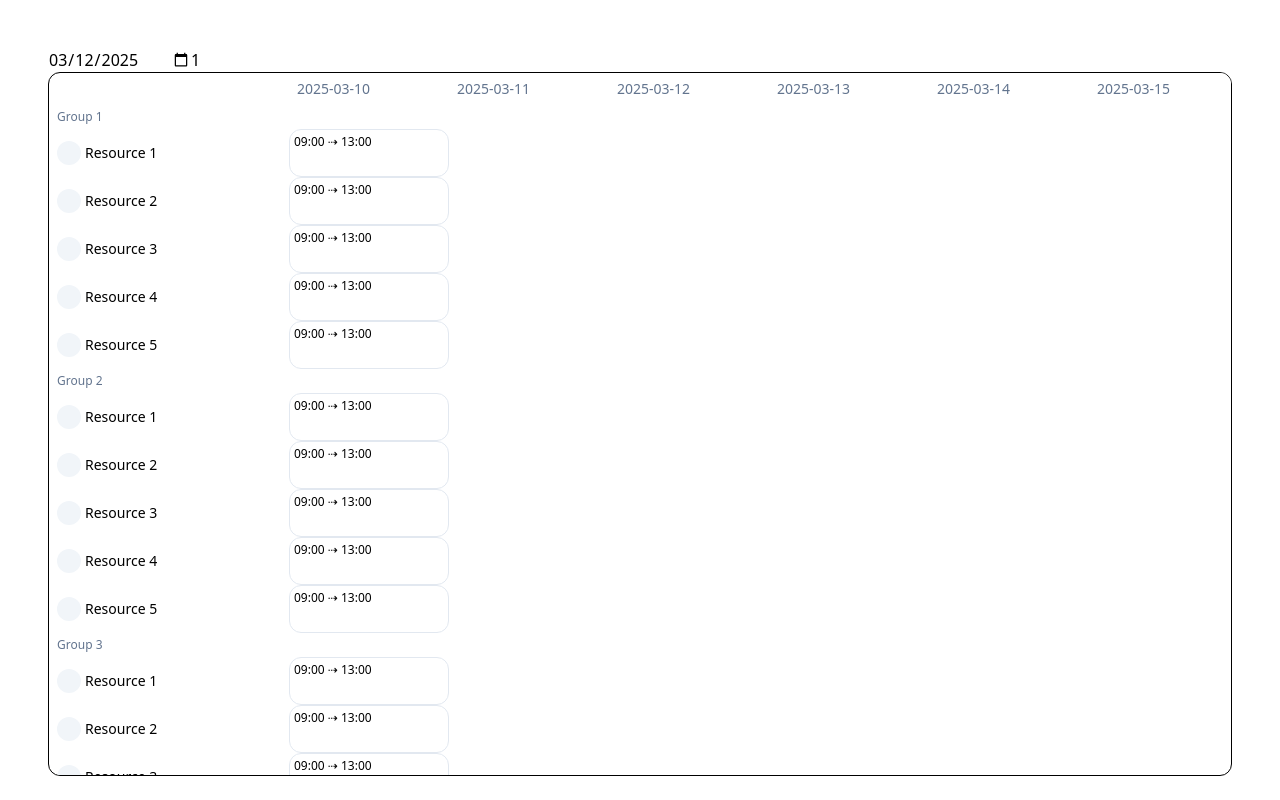
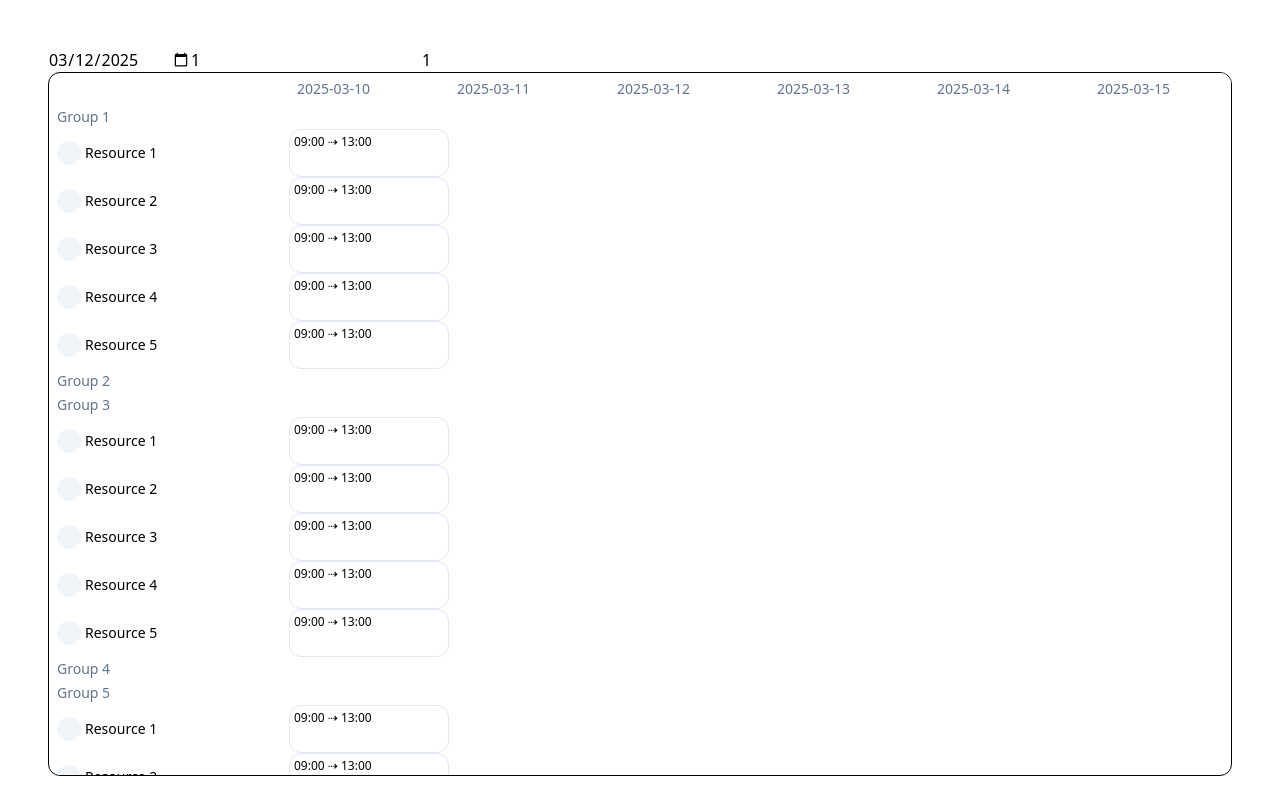
Before and after one commit to niallbarrett/cullendar, a Vue app: page / in a window 1280 px wide. Built offline with nearby package versions, Linux system fonts and the light colour scheme; the HTML template or start-up script is replaced by a standard one.

Commit message:
A little tidy on the API layer

```diff
--- a/src/App.vue
+++ b/src/App.vue
@@ -3,6 +3,7 @@
     <div class="flex">
       <input v-model="date" type="date"/>
       <input v-model="nWeeks" type="number" min="1"/>
+      <input v-model="firstDayOfWeek" type="number" min="1"/>
     </div>
     <Cullendar
       :resources="resources"
@@ -15,7 +16,7 @@
         </div>
       </template>
       <template #resourceGroup="{ resource }">
-        <div class="h-full px-2 flex items-center text-xs text-slate-500">
+        <div class="h-full px-2 flex items-center text-slate-500" @click="onTest(resource)">
           <span class="truncate">{{ resource.label }}</span>
         </div>
       </template>
@@ -44,12 +45,14 @@ const NO_CHILDREN = 5
 
 const date = ref('2025-03-12')
 const nWeeks = ref(1)
+const firstDayOfWeek = ref(1)
 
 const resources = ref([])
 const events = ref([])
 const config = reactive({
   date,
   nWeeks,
+  firstDayOfWeek,
   onDateClick: addEvent,
   onView: (e) => console.log('view', e)
 })
@@ -71,7 +74,8 @@ function toResourceGroup(id) {
   return {
     id: String(id),
     label: 'Group ' + (id + 1),
-    resources: Array.from({ length: NO_CHILDREN }).map((v, i) => toResource(id, i))
+    resources: Array.from({ length: NO_CHILDREN }).map((v, i) => toResource(id, i)),
+    isCollapsed: !!(id % 2)
   }
 }
 function toResource(groupId, id) {
@@ -96,4 +100,9 @@ function addEvent({ resource, date }) {
 
   events.value.push(ev)
 }
+function onTest(res) {
+  const r = resources.value.find(v => v.id === res.id)
+
+  r.isCollapsed = !r.isCollapsed
+}
 </script>
--- a/src/components/Cullendar/Internal/index.js
+++ /dev/null
@@ -1,56 +0,0 @@
-// Libraries
-import { addWeeks, startOfWeek, endOfWeek, eachDayOfInterval } from 'date-fns'
-// Internal
-import { build as buildResources } from './Resources'
-// Utils
-import toISODate from "../utils/ToISODate"
-
-const DEFAULT_CONFIG = {
-  date: toISODate(new Date()),
-  timezone: 'Europe/Dublin',
-  nWeeks: 1,
-  firstDayOfWeek: 1
-}
-
-function buildLanes(resources, events) {
-  const eventMap = buildEventMap(events)
-  const r = buildResources(resources)
-
-  // TODO: Row API isDate, isGroup and { data: resource, size: 15 }
-  return r.map(resource => ({ ...resource, events: eventMap.get(resource.id) }))
-}
-
-function buildEventMap(events) {
-  const mappy = new Map()
-
-  events.forEach(event => {
-    const resourceIds = Array.isArray(event.resourceId) ? event.resourceId : [event.resourceId]
-
-    resourceIds.forEach(id => {
-      const setty = mappy.get(id) || new Set()
-      mappy.set(id, setty.add(event))
-    })
-  })
-
-  return mappy
-}
-
-function buildDates(options) {
-  const start = startOfWeek(options.date, { weekStartsOn: options.firstDayOfWeek })
-  const interval = {
-    start,
-    end: endOfWeek(addWeeks(start, options.nWeeks - 1), { weekStartsOn: options.firstDayOfWeek })
-  }
-
-  const dates = eachDayOfInterval(interval).map(toISODate)
-
-  options?.onView?.({ nWeeks: options.nWeeks, dates })
-
-  return dates
-}
-
-export {
-  DEFAULT_CONFIG,
-  buildLanes,
-  buildDates
-}
--- a/src/components/Cullendar/Timeline.vue
+++ b/src/components/Cullendar/Timeline.vue
@@ -94,7 +94,7 @@ function toColStyle(row, col) {
 <style scoped>
   .cullendar-timeline {
     flex: 1;
-    overflow: auto;
+    overflow: scroll;
   }
   .cullendar-timeline-wrapper {
     position: relative;
--- /dev/null
+++ b/src/components/Cullendar/api/Config.js
@@ -0,0 +1,20 @@
+import toISODate from "../utils/ToISODate"
+
+const DEFAULTS = {
+  timezone: 'Europe/Dublin',
+  nWeeks: 1,
+  firstDayOfWeek: 1
+}
+
+export default function build(options) {
+  return {
+    date: options.date || toISODate(new Date()),
+    timezone: options.timezone || DEFAULTS.timezone,
+    nWeeks: options.nWeeks || DEFAULTS.nWeeks,
+    firstDayOfWeek: options.firstDayOfWeek ?? DEFAULTS.firstDayOfWeek,
+    onView: options.onView,
+    onDateClick: options.onDateClick
+  }
+}
+
+export { build }
--- /dev/null
+++ b/src/components/Cullendar/api/Dates.js
@@ -0,0 +1,26 @@
+// Libraries
+import { addWeeks, startOfWeek, endOfWeek, eachDayOfInterval } from 'date-fns'
+// Utils
+import toISODate from "../utils/ToISODate"
+
+function build(options) {
+  const start = startOfWeek(options.date, { weekStartsOn: options.firstDayOfWeek })
+  const end = endOfWeek(addWeeks(start, options.nWeeks - 1), { weekStartsOn: options.firstDayOfWeek })
+  const interval = {
+    start,
+    end
+  }
+
+  const dates = eachDayOfInterval(interval).map(toISODate)
+
+  options?.onView?.({
+    start: toISODate(start),
+    end: toISODate(end),
+    nWeeks: options.nWeeks,
+    dates
+  })
+
+  return dates
+}
+
+export { build }
--- a/src/components/Cullendar/Internal/Resources.js
+++ b/src/components/Cullendar/api/Resources.js
@@ -1,5 +1,5 @@
 function build(arr) {
-  const resources = arr.flatMap(val => !val.resources ? [toResource(val)] : [toResource(val), ...val.resources.map(r => toResource(r))])
+  const resources = arr.flatMap(val => !val.resources ? [toResource(val)] : [toResource(val), ...(val.isCollapsed ? [] : val.resources.map(r => toResource(r)))])
 
   return resources.sort((a, b) => b.nOrder - a.nOrder) // TODO: Group nOrder and child nOrder
 }
--- /dev/null
+++ b/src/components/Cullendar/api/index.js
@@ -0,0 +1,27 @@
+import { build as buildResources } from './Resources'
+
+function buildLanes(resources, events) {
+  const eventMap = buildEventMap(events)
+  const r = buildResources(resources)
+
+  // TODO: Row API isGroup, isExpanded and { data: resource, size: 15 }
+  return r.map(resource => ({ ...resource, events: eventMap.get(resource.id) }))
+}
+
+function buildEventMap(events) {
+  const mappy = new Map()
+
+  events.forEach(event => {
+    const resourceIds = Array.isArray(event.resourceId) ? event.resourceId : [event.resourceId]
+
+    resourceIds.forEach(id => {
+      const setty = mappy.get(id) || new Set()
+      mappy.set(id, setty.add(event))
+    })
+  })
+
+  return mappy
+}
+
+
+export { buildLanes }
--- a/src/components/Cullendar/index.vue
+++ b/src/components/Cullendar/index.vue
@@ -4,7 +4,7 @@
       v-slot="{ resource }"
       ref="resourcesRef"
       :rows="lanes"
-      @scroll="syncScroll('resources', $event)">
+      @scroll.passive="syncScroll('resources', $event)">
       <slot v-if="resource.isGroup" name="resourceGroup" v-bind="{ resource }"/>
       <slot v-else name="resource" v-bind="{ resource }"/>
     </Resources>
@@ -13,7 +13,7 @@
       ref="timelineRef"
       :rows="lanes"
       :columns="dates"
-      @scroll="syncScroll('timeline', $event)">
+      @scroll.passive="syncScroll('timeline', $event)">
 
       <template #dayHead="{ date }">
         <slot name="dayHead" v-bind="{ date }"/>
@@ -44,7 +44,9 @@
 <script setup>
 // Libraries
 import { ref, computed, defineOptions } from 'vue'
-import { DEFAULT_CONFIG, buildLanes, buildDates } from './Internal'
+import { buildLanes } from './api'
+import { build as buildConfig } from './api/Config'
+import { build as buildDates } from './api/Dates'
 // Utils
 import toISODate from '@/components/Cullendar/utils/ToISODate'
 // Components
@@ -69,8 +71,8 @@ const props = defineProps({
 const resourcesRef = ref()
 const timelineRef = ref()
 
-const options = computed(() => ({ ...DEFAULT_CONFIG, ...props.config }))
-const dates = computed(() => buildDates(options.value))
+const mergedConfig = computed(() => buildConfig(props.config))
+const dates = computed(() => buildDates(mergedConfig.value))
 const lanes = computed(() => buildLanes(props.resources, props.events))
 
 function syncScroll(source, e) {
```
